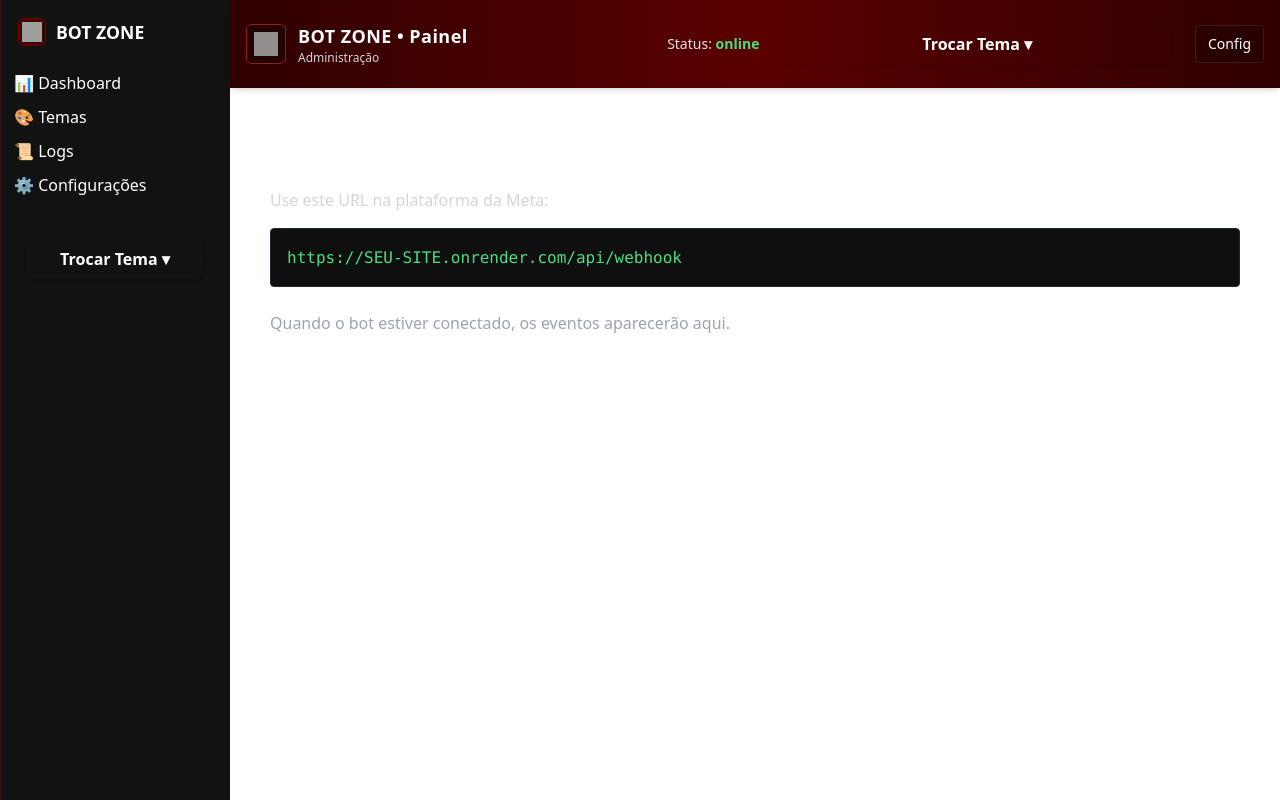
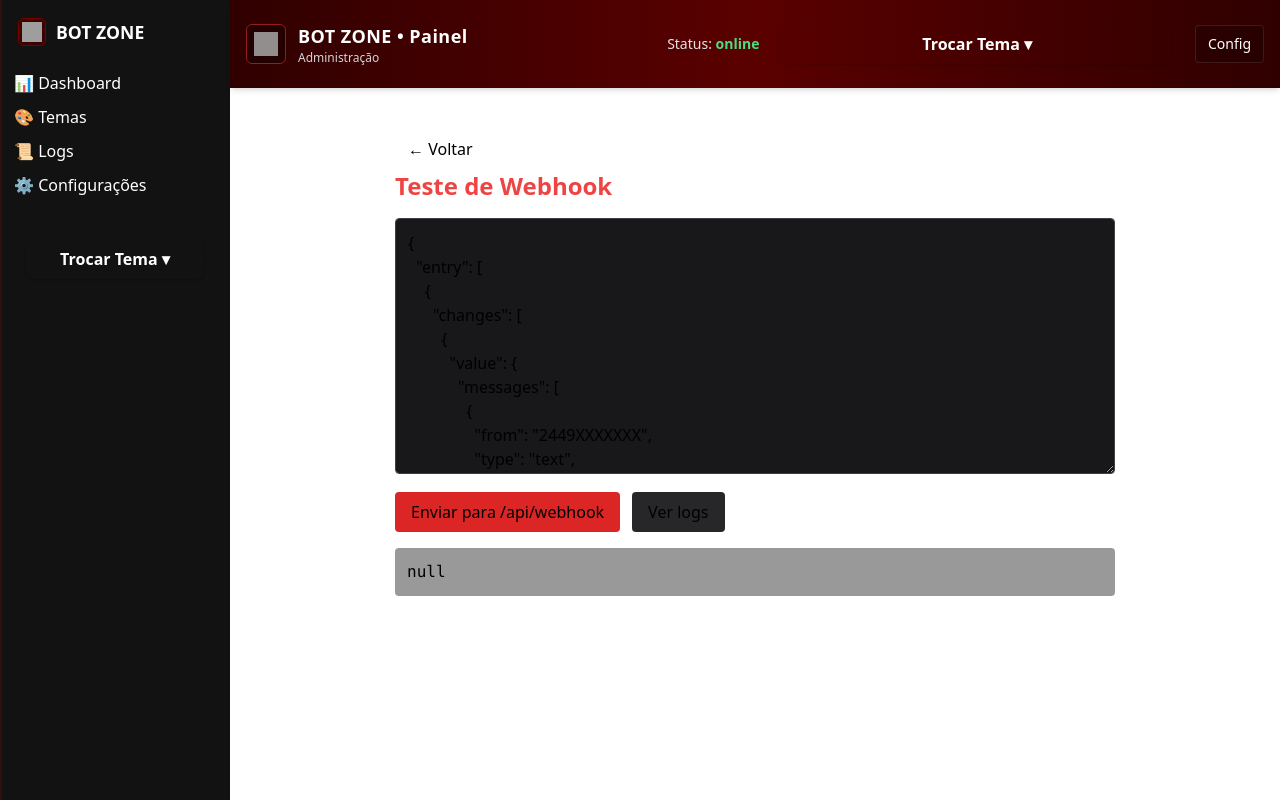
Before and after one commit to rubensilver/uchiha-site, a Next.js app: page /admin/webhook in a window 1280 px wide. Built offline with nearby package versions, Linux system fonts and the light colour scheme; grey boxes are pictures that could not be loaded.

Commit message:
Update page.tsx

```diff
--- a/app/admin/webhook/page.tsx
+++ b/app/admin/webhook/page.tsx
@@ -1,19 +1,64 @@
-export default function WebhookPage() {
-  const webhookUrl = "https://SEU-SITE.onrender.com/api/webhook"
+"use client";
+import { useState } from "react";
+import BackButton from "@/components/BackButton";
+
+export default function WebhookTestPage() {
+  const [payload, setPayload] = useState(`{
+  "entry": [
+    {
+      "changes": [
+        {
+          "value": {
+            "messages": [
+              {
+                "from": "2449XXXXXXX",
+                "type": "text",
+                "text": { "body": "Olá, teste" }
+              }
+            ]
+          }
+        }
+      ]
+    }
+  ]
+}`);
+  const [result, setResult] = useState<any>(null);
+  const [loading, setLoading] = useState(false);
+
+  async function send() {
+    setLoading(true);
+    setResult(null);
+    try {
+      const res = await fetch("/api/webhook", {
+        method: "POST",
+        headers: { "Content-Type": "application/json" },
+        body: payload
+      });
+      const j = await res.json().catch(()=>null);
+      setResult({ status: res.status, body: j });
+    } catch (e) {
+      setResult({ error: String(e) });
+    } finally {
+      setLoading(false);
+    }
+  }
 
   return (
-    <div className="text-white p-6">
-      <h1 className="text-3xl font-bold mb-6">Webhook</h1>
+    <main className="p-6 max-w-3xl mx-auto">
+      <BackButton />
+      <h1 className="text-2xl font-bold mb-4 text-red-500">Teste de Webhook</h1>
 
-      <p className="text-gray-300 mb-4">Use este URL na plataforma da Meta:</p>
+      <textarea value={payload} onChange={(e)=>setPayload(e.target.value)}
+        className="w-full h-64 p-3 bg-zinc-900 border border-zinc-700 rounded mb-3" />
 
-      <div className="p-4 bg-[#0f0f10] border border-gray-800 rounded mb-6">
-        <code className="text-green-400">{webhookUrl}</code>
+      <div className="flex gap-3">
+        <button onClick={send} className="px-4 py-2 bg-red-600 rounded" disabled={loading}>
+          {loading ? "Enviando..." : "Enviar para /api/webhook"}
+        </button>
+        <a href="/admin/logs" className="px-4 py-2 bg-zinc-800 rounded">Ver logs</a>
       </div>
 
-      <p className="text-gray-400">
-        Quando o bot estiver conectado, os eventos aparecerão aqui.
-      </p>
-    </div>
-  )
+      <pre className="mt-4 p-3 bg-black/40 rounded">{JSON.stringify(result, null, 2)}</pre>
+    </main>
+  );
 }
```
